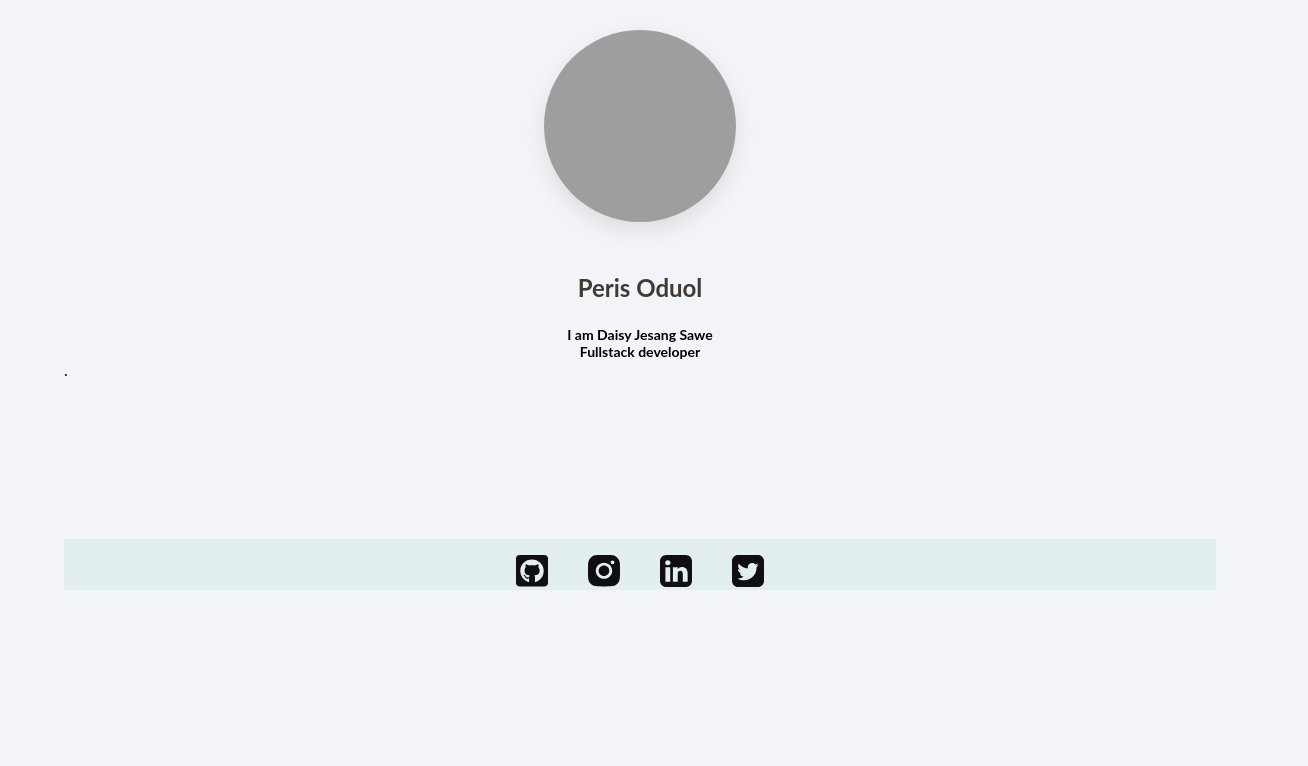
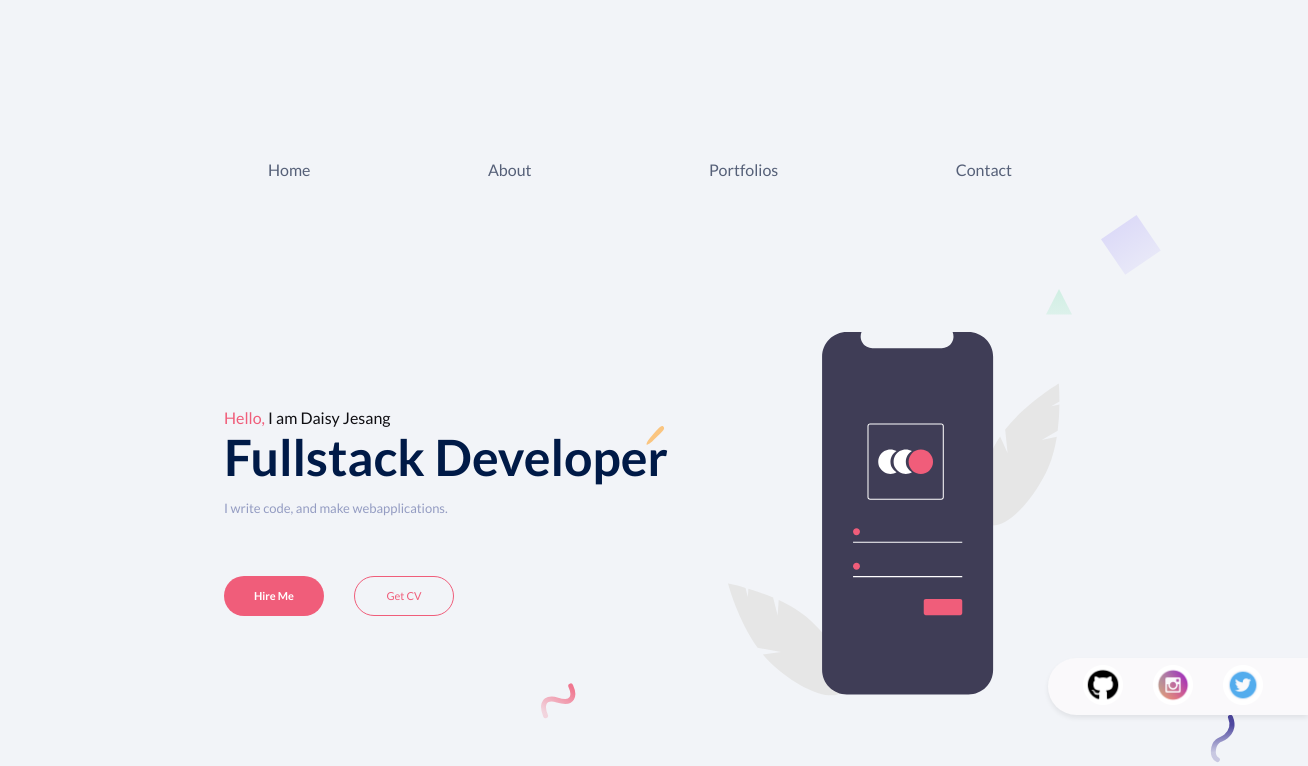
Before and after one commit to sawe-daisy/portfolio-, an Angular app: page / in a window 1280 px wide. Shown: the top 766 px of the page, 1308 px wide, since content can reach past the window. Built offline with nearby package versions, Linux system fonts and the light colour scheme; grey boxes are pictures that could not be loaded.

Commit message:
styling the website

```diff
--- a/src/app/app.component.html
+++ b/src/app/app.component.html
@@ -1,3 +1,5 @@
 <div class="container">
-  <router-outlet></router-outlet>
+  <!-- <router-outlet></router-outlet> -->
+  <app-component1></app-component1>
+  <app-component2></app-component2>
 </div>
--- a/src/app/component1/component1.component.html
+++ b/src/app/component1/component1.component.html
@@ -1,21 +1,21 @@
 <div class="container">
     <div class="row align-items-centre">
-      <div class="col-12 col-md-6">
+      <!-- <div class="col-12 col-md-6">
         <div class="container fixed">
           <div class="row">
             <div class="header">
               <div class="img-profile">
-                <img src="assets/me.jpg" alt="profile">
+                <img src="" alt="profile">
               </div>
               <div class="profile-info">
-                <h1>Peris Oduol</h1>
-                <h2>I am Daisy Jesang Sawe</h2>
+                <h1>Daisy Jesang</h1>
+                <h2>I am Daisy Jesang</h2>
                 <h2>Fullstack developer</h2>
               </div>
             </div>
           </div>
         </div>.
-      </div>
+      </div> -->
 
       <div class="container">
         <div class="row">
@@ -33,14 +33,14 @@
       </div>
 
 
-      <div class="footer fixed-bottom">
+      <!-- <div class="footer fixed-bottom">
         <div class="row icon-row">
           <a href="https://github.com/sawe-daisy" class="btn-icon"><img src="assets/social/github.svg"></a>
-          <a href="https://www.instagram.com/oduolpepe/" class="btn-icon"><img src="assets/social/insta.svg"></a>
-          <a href="https://www.linkedin.com/in/oduol-peris-32aa971b4/" class="btn-icon"><img
+          <a href="https://www.instagram.com/_sawe.d/" class="btn-icon"><img src="assets/social/insta.svg"></a>
+          <a href="https://www.linkedin.com/in/jesang-sawe-daisy-856b15201/" class="btn-icon"><img
             src="assets/social/linkedin.svg"></a>
-          <a href="https://twitter.com/OduolPeris" class="btn-icon"><img src="assets/social/twitter.svg"></a>
+          <a href="https://twitter.com/daickate/" class="btn-icon"><img src="assets/social/twitter.svg"></a>
         </div>
-      </div>
+      </div> -->
     </div>
   </div>
--- a/src/app/component2/component2.component.html
+++ b/src/app/component2/component2.component.html
@@ -24,25 +24,25 @@
     <img id="vector-three" alt="" src="assets/vector_midnight_blue.svg">
 
     <div id="social-box">
-      <a href="https://github.com/PerisOduol618" target="_blank">
+      <a href="https://github.com/saw-daisy" target="_blank">
         <img id="github-social" class="social-icons" alt="Github Link" src="assets/github.png">
       </a>
-      <a href="https://www.instagram.com/oduolpepe/" target="_blank">
+      <a href="https://www.instagram.com/_sawe.d/" target="_blank">
         <img id="insta-social" class="social-icons" alt="Instagram Link" src="assets/insta_outline.png">
       </a>
-      <a href="https://twitter.com/OduolPeris" target="_blank">
+      <a href="https://twitter.com/daickate" target="_blank">
         <img id="twitter-social" class="social-icons" alt="Twitter Link" src="assets/twitter_outline.png">
       </a>
     </div>
 
     <div id="section-one-main">
       <div id="intro">
-        <p class="color-black-russian text-intro"><span class="color-dark-pink">Hello,</span> I am Peris Oduol</p>
+        <p class="color-black-russian text-intro"><span class="color-dark-pink">Hello,</span> I am Daisy Jesang</p>
         <h1 class="color-prussian-blue">Fullstack Developer</h1>
-        <p class="color-rock-blue subtext">I write code, and make websites.</p>
+        <p class="color-rock-blue subtext">I write code, and make webapplications.</p>
         <div style="margin-top: 60px">
-          <a href="mailto:oduolpepe618@gmail.com" target="_blank"><button class="button-pink">Hire Me</button></a>
-          <a href="../static/perispersonalcv.pdf" target="_blank"><button class="button-outline">Get CV</button></a>
+          <a href="mailto:deesawe16@gmail.com" target="_blank"><button class="button-pink">Hire Me</button></a>
+          <a href="../static/cv.pdf" target="_blank"><button class="button-outline">Get CV</button></a>
         </div>
       </div>
       <img class="profile_pic" id="me-one" alt="main-pg" src="assets/section_one_main.svg">
@@ -58,7 +58,7 @@
         <!-- <h3 class="section-heading-text">ABOUT ME</h3> -->
       </div>
       <br>
-      <p class="color-rock-blue about-paragraph" style="text-align: center">I’m Peris Oduol, a fullstack developer,
+      <p class="color-rock-blue about-paragraph" style="text-align: center">I’m Daisy Jesang, a fullstack developer,
         from Kenya 🇰🇪.</p>
       <p class="color-rock-blue about-paragraph">
         I am a fullstuck developer, and I work across all platforms and browsers.I care about building interfaces that are
@@ -89,7 +89,7 @@
 
     <div class="section-heading">
       <p class="color-dark-pink section-heading-paragraph">SKILLS</p>
-      <h3 class="section-heading-text">TECH STACK</h3>
+      <h3 class="section-heading-text">LANGUAGES</h3>
     </div>
 
     <div id="section-three-container" class="flex-container">
@@ -226,7 +226,7 @@
   <div id="section-six">
     <div class="card">
       <p>Have Any Project In Mind? <span class="color-dark-pink">Hire Me  At</span></p>
-      <a id="email" href="mailto:deesawe16@gmail.com.com" target="_blank">perisoduol618@gmail.com</a>
+      <a id="email" href="mailto:deesawe16@gmail.com.com" target="_blank">deesawe16@gmail.com</a>
     </div>
     <img id="rectangle-five" alt="" src="assets/rectangle_midnight_blue.svg">
     <img id="triangle-nine" alt="" src="assets/triangle_humming_bird.svg">
@@ -237,17 +237,17 @@
   <!-- ==============  Footer ================ -->
   <div id="social-links">
     <div class="flex-container">
-      <a href="https://github.com/PerisOduol618" target="_blank"><img src="assets/social/github.svg"></a>
-      <a href="https://www.instagram.com/oduolpepe/" target="_blank"><img src="assets/social/insta.svg"></a>
-      <a href="https://twitter.com/OduolPeris" target="_blank"><img src="assets/social/twitter.svg"></a>
-      <a href="https://www.linkedin.com/in/oduol-peris-32aa971b4/" target="_blank"><img
-          src="assets/social/linkedin.svg"></a>
+      <a href="https://github.com/sawe-daisy" class="btn-icon"><img src="assets/social/github.svg"></a>
+          <a href="https://www.instagram.com/_sawe.d/" class="btn-icon"><img src="assets/social/insta.svg"></a>
+          <a href="https://www.linkedin.com/in/jesang-sawe-daisy-856b15201/" class="btn-icon"><img
+            src="assets/social/linkedin.svg"></a>
+          <a href="https://twitter.com/daickate/" class="btn-icon"><img src="assets/social/twitter.svg"></a>
     </div>
   </div>
 
   <!-- ==============  Footer ================ -->
   <footer>
-    <p>COPYRIGHT © {{date| date:'yyyy'}}, Oduol Peris</p>
+    <p>COPYRIGHT © {{date| date:'yyyy'}}, Sawe Daisy</p>
   </footer>
 
   <script>
--- a/src/index.html
+++ b/src/index.html
@@ -2,10 +2,22 @@
 <html lang="en">
 <head>
   <meta charset="utf-8">
-  <title>Portfolio</title>
+  <meta property="og:image" content="https://vivekkaushik.com/share.jpg">
+  <meta name="twitter:image" content="https://vivekkaushik.com/share.jpg">
+  <title>Daisy Jesang | Fullstack Developer</title>
   <base href="/">
-  <meta name="viewport" content="width=device-width, initial-scale=1">
-  <link rel="icon" type="image/x-icon" href="favicon.ico">
+  <!--  View Port  -->
+  <meta name="viewport" content="width=device-width, initial-scale=1", user-scalable="no">
+  <link href="https://fonts.googleapis.com/css?family=Lato:300,400,700|Nunito:300,400,700|Roboto+Condensed:400,700|Montserrat:700&display=swap" rel="stylesheet">
+  <!-- Global site tag (gtag.js) - Google Analytics -->
+  <script async src="https://www.googletagmanager.com/gtag/js?id=UA-96362742-4"></script>
+  <script>
+    window.dataLayer = window.dataLayer || [];
+    function gtag(){dataLayer.push(arguments);}
+    gtag('js', new Date());
+
+    gtag('config', 'UA-96362742-4');
+  </script>
 </head>
 <body>
   <app-root></app-root>
--- a/src/main.ts
+++ b/src/main.ts
@@ -8,5 +8,7 @@ if (environment.production) {
   enableProdMode();
 }
 
-platformBrowserDynamic().bootstrapModule(AppModule)
+document.addEventListener('DOMContentLoaded', () => {
+  platformBrowserDynamic().bootstrapModule(AppModule)
   .catch(err => console.error(err));
+});
```
Also changed, not shown: src/assets/WhatsApp Image 2020-11-11 at 2.15.03 PM.jpeg (added).
